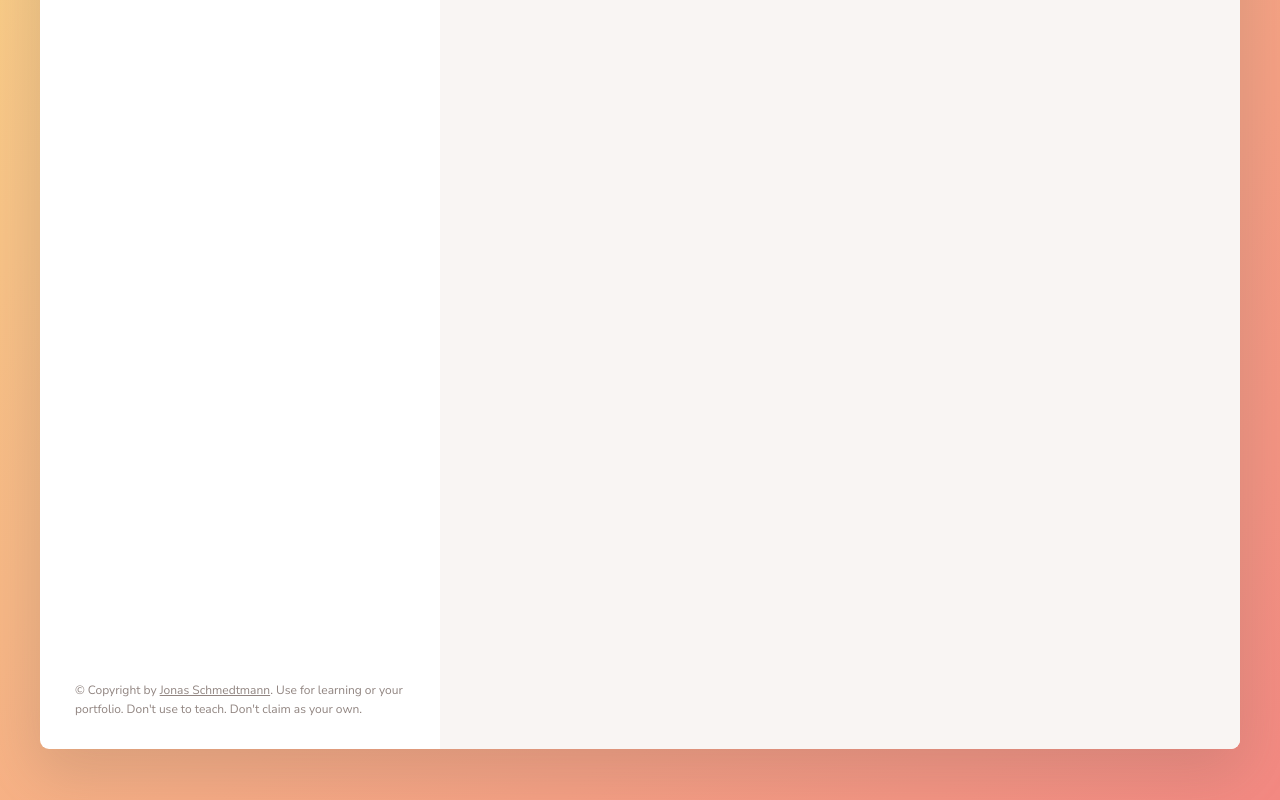
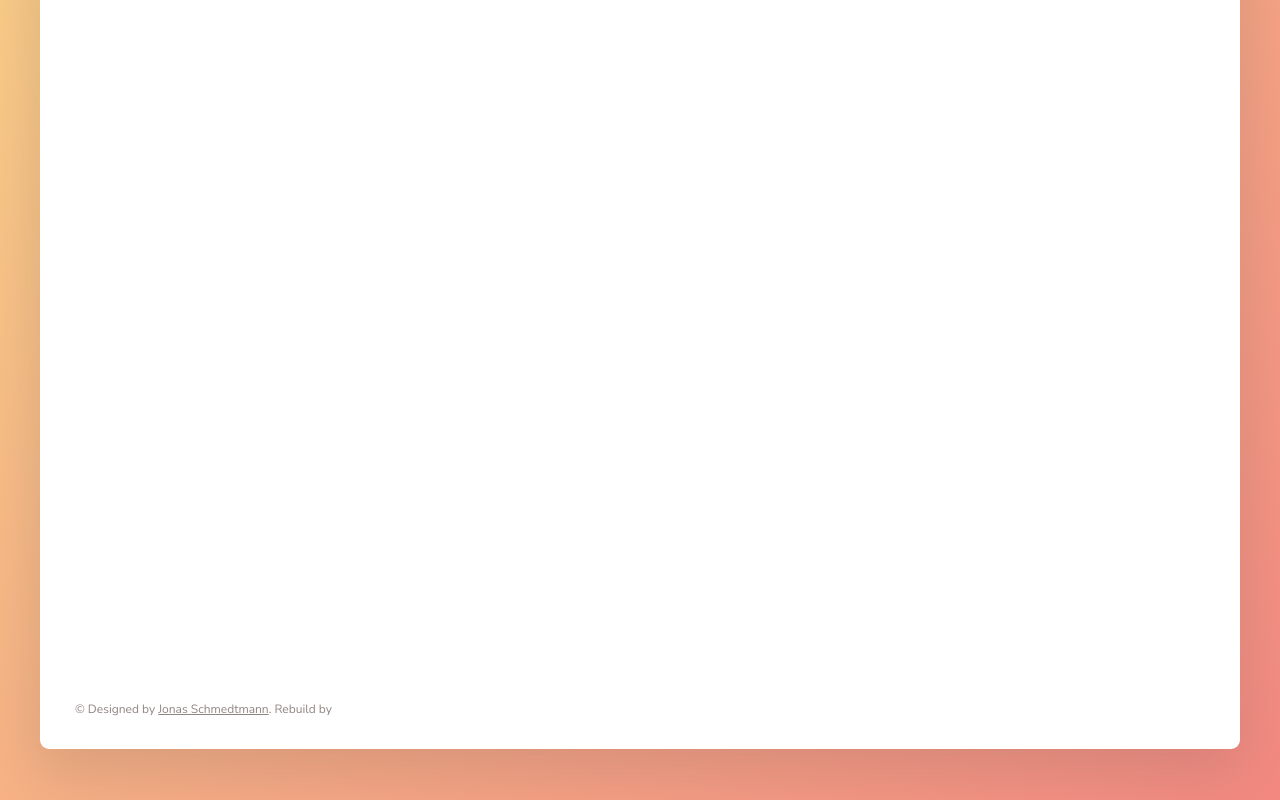
Before and after one commit to konyshevs/forkify-app-final-project-js-cource, a website built with Parcel: page index.html in a window 1280 px wide. Shown: the part 472-1272 px from the top of the page. Built offline with nearby package versions, Linux system fonts and the light colour scheme.

Commit message:
copyright changed

```diff
--- a/index.html
+++ b/index.html
@@ -122,14 +122,14 @@
         </div>
 
         <p class="copyright">
-          &copy; Copyright by
+          &copy; Designed by
           <a
             class="twitter-link"
             target="_blank"
             href="https://twitter.com/jonasschmedtman"
             >Jonas Schmedtmann</a
-          >. Use for learning or your portfolio. Don't use to teach. Don't claim
-          as your own.
+          >. Rebuild by <a class="twitter-link" target="_blank"
+          href="https://github.com/konyshevs"
         </p>
       </div>
 
--- a/package.json
+++ b/package.json
@@ -19,7 +19,8 @@
     "@parcel/transformer-postcss": "^2.0.0-nightly.598",
     "@parcel/transformer-posthtml": "^2.0.0-nightly.598",
     "@parcel/transformer-sass": "^2.0.0-nightly.598",
-    "postcss": "^8.2.6"
+    "postcss": "^8.2.6",
+    "sass": "^1.32.8"
   },
   "dependencies": {
     "core-js": "^3.8.3",
```
Also changed, not shown: 1 other file.
